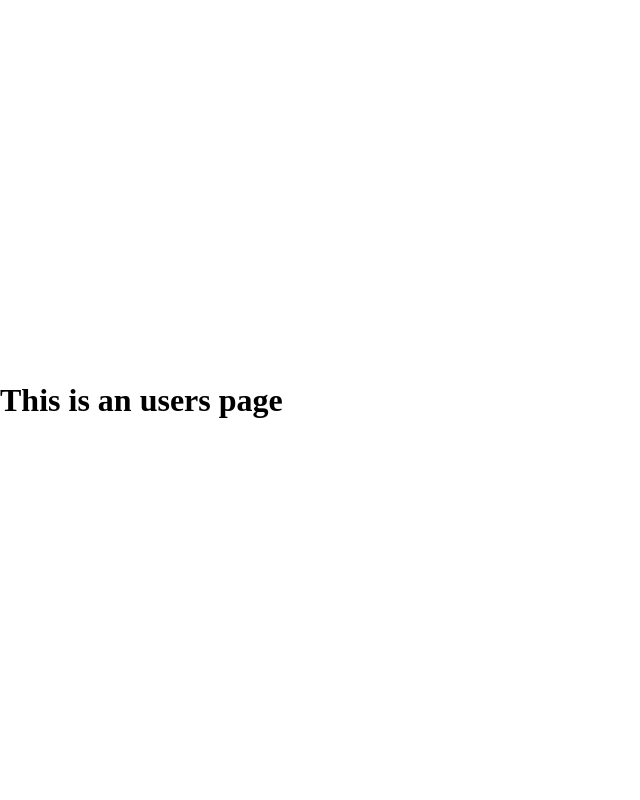
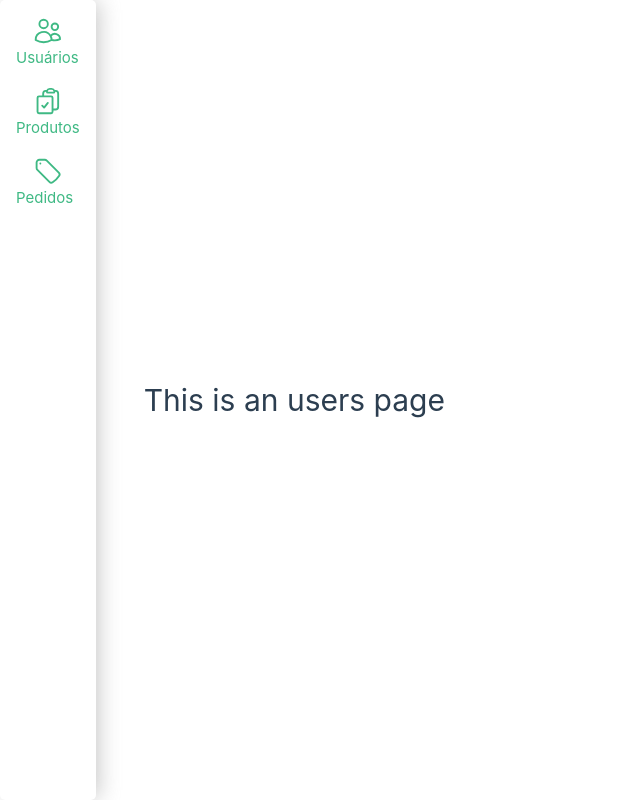
Before and after one commit to mariabaeta27/test-vue-escriba, a Vue app: page /users in a window 1280 px wide. Shown: the whole page, without its empty margins (0-640 px from the left). Built offline with nearby package versions, Linux system fonts and the light colour scheme.

Commit message:
feat: :sparkles: Creating a NavBar componet

```diff
--- a/package.json
+++ b/package.json
@@ -14,6 +14,7 @@
     "format": "prettier --write src/"
   },
   "dependencies": {
+    "@heroicons/vue": "^2.0.18",
     "axios": "^1.5.1",
     "vue": "^3.3.4",
     "vue-router": "^4.2.5",
--- a/src/App.vue
+++ b/src/App.vue
@@ -1,71 +1,18 @@
 <script setup lang="ts">
 import { RouterView } from 'vue-router'
+import NavBar from './components/NavBar.vue'
 </script>
 
 <template>
-  <RouterView />
+  <div id="body">
+    <NavBar />
+    <RouterView />
+  </div>
 </template>
 
 <style scoped>
-header {
-  line-height: 1.5;
-  max-height: 100vh;
-}
-
-.logo {
-  display: block;
-  margin: 0 auto 2rem;
-}
-
-nav {
-  width: 100%;
-  font-size: 12px;
-  text-align: center;
-  margin-top: 2rem;
-}
-
-nav a.router-link-exact-active {
-  color: var(--color-text);
-}
-
-nav a.router-link-exact-active:hover {
-  background-color: transparent;
-}
-
-nav a {
-  display: inline-block;
-  padding: 0 1rem;
-  border-left: 1px solid var(--color-border);
-}
-
-nav a:first-of-type {
-  border: 0;
-}
-
-@media (min-width: 1024px) {
-  header {
-    display: flex;
-    place-items: center;
-    padding-right: calc(var(--section-gap) / 2);
-  }
-
-  .logo {
-    margin: 0 2rem 0 0;
-  }
-
-  header .wrapper {
-    display: flex;
-    place-items: flex-start;
-    flex-wrap: wrap;
-  }
-
-  nav {
-    text-align: left;
-    margin-left: -1rem;
-    font-size: 1rem;
-
-    padding: 1rem 0;
-    margin-top: 1rem;
-  }
+#body {
+  height: 100vh;
+  display: flex;
 }
 </style>
--- a/src/assets/base.css
+++ b/src/assets/base.css
@@ -1,9 +1,86 @@
-* {
-  padding: 0;
+/* color palette from <https://github.com/vuejs/theme> */
+:root {
+  --vt-c-white: #ffffff;
+  --vt-c-white-soft: #f8f8f8;
+  --vt-c-white-mute: #f2f2f2;
+
+  --vt-c-black: #181818;
+  --vt-c-black-soft: #222222;
+  --vt-c-black-mute: #282828;
+
+  --vt-c-indigo: #2c3e50;
+
+  --vt-c-divider-light-1: rgba(60, 60, 60, 0.29);
+  --vt-c-divider-light-2: rgba(60, 60, 60, 0.12);
+  --vt-c-divider-dark-1: rgba(84, 84, 84, 0.65);
+  --vt-c-divider-dark-2: rgba(84, 84, 84, 0.48);
+
+  --vt-c-text-light-1: var(--vt-c-indigo);
+  --vt-c-text-light-2: rgba(60, 60, 60, 0.66);
+  --vt-c-text-dark-1: var(--vt-c-white);
+  --vt-c-text-dark-2: rgba(235, 235, 235, 0.64);
+}
+
+/* semantic color variables for this project */
+:root {
+  --color-background: var(--vt-c-white);
+  --color-background-soft: var(--vt-c-white-soft);
+  --color-background-mute: var(--vt-c-white-mute);
+
+  --color-border: var(--vt-c-divider-light-2);
+  --color-border-hover: var(--vt-c-divider-light-1);
+
+  --color-heading: var(--vt-c-text-light-1);
+  --color-text: var(--vt-c-text-light-1);
+
+  --section-gap: 160px;
+}
+
+@media (prefers-color-scheme: dark) {
+  :root {
+    --color-background: var(--vt-c-black);
+    --color-background-soft: var(--vt-c-black-soft);
+    --color-background-mute: var(--vt-c-black-mute);
+
+    --color-border: var(--vt-c-divider-dark-2);
+    --color-border-hover: var(--vt-c-divider-dark-1);
+
+    --color-heading: var(--vt-c-text-dark-1);
+    --color-text: var(--vt-c-text-dark-2);
+  }
+}
+
+*,
+*::before,
+*::after {
+  box-sizing: border-box;
   margin: 0;
-  box-sizing: border-box;
+  font-weight: normal;
 }
 
 body {
-  height: 100vh;
+  min-height: 100vh;
+  color: var(--color-text);
+  background: var(--color-background);
+  transition:
+    color 0.5s,
+    background-color 0.5s;
+  line-height: 1.6;
+  font-family:
+    Inter,
+    -apple-system,
+    BlinkMacSystemFont,
+    'Segoe UI',
+    Roboto,
+    Oxygen,
+    Ubuntu,
+    Cantarell,
+    'Fira Sans',
+    'Droid Sans',
+    'Helvetica Neue',
+    sans-serif;
+  font-size: 15px;
+  text-rendering: optimizeLegibility;
+  -webkit-font-smoothing: antialiased;
+  -moz-osx-font-smoothing: grayscale;
 }
--- a/src/assets/main.css
+++ b/src/assets/main.css
@@ -1 +1,15 @@
 @import './base.css';
+
+* {
+  padding: 0;
+  margin: 0;
+  box-sizing: border-box;
+}
+
+body {
+  height: 100vh;
+}
+
+a {
+  text-decoration: none;
+}
--- a/src/components/HelloWorld.vue
+++ /dev/null
@@ -1,41 +0,0 @@
-<script setup lang="ts">
-defineProps<{
-  msg: string
-}>()
-</script>
-
-<template>
-  <div class="greetings">
-    <h1 class="green">{{ msg }}</h1>
-    <h3>
-      You’ve successfully created a project with
-      <a href="https://vitejs.dev/" target="_blank" rel="noopener">Vite</a> +
-      <a href="https://vuejs.org/" target="_blank" rel="noopener">Vue 3</a>. What's next?
-    </h3>
-  </div>
-</template>
-
-<style scoped>
-h1 {
-  font-weight: 500;
-  font-size: 2.6rem;
-  position: relative;
-  top: -10px;
-}
-
-h3 {
-  font-size: 1.2rem;
-}
-
-.greetings h1,
-.greetings h3 {
-  text-align: center;
-}
-
-@media (min-width: 1024px) {
-  .greetings h1,
-  .greetings h3 {
-    text-align: left;
-  }
-}
-</style>
--- a/src/components/NavBar.vue
+++ b/src/components/NavBar.vue
@@ -1,12 +1,53 @@
-<header>
-    <img alt="Vue logo" class="logo" src="@/assets/logo.svg" width="125" height="125" />
+<script setup lang="ts">
+// defineProps<{
+//   msg: string
+// }>()
+import { UsersIcon, TagIcon, ClipboardDocumentCheckIcon } from '@heroicons/vue/24/outline'
+</script>
 
-    <div class="wrapper">
-      <HelloWorld msg="You did it!" />
+<template>
+  <!-- Preciso colocar para mudar a cor quando uma rota estiver selecionada -->
+  <header class="navigation">
+    <nav>
+      <RouterLink to="/users">
+        <UsersIcon class="icon" />
+        Usuários
+      </RouterLink>
+      <RouterLink to="/products">
+        <ClipboardDocumentCheckIcon class="icon" />
+        Produtos
+      </RouterLink>
+      <RouterLink to="/orders">
+        <TagIcon class="icon" />
+        Pedidos
+      </RouterLink>
+    </nav>
+  </header>
+</template>
 
-      <nav>
-        <RouterLink to="/">Home</RouterLink>
-        <RouterLink to="/about">About</RouterLink>
-      </nav>
-    </div>
-  </header>
+<style scoped>
+.navigation {
+  border-radius: 5px;
+  margin-right: 3rem;
+  padding: 1rem;
+  box-shadow: 4px 0px 22px -2px rgba(176, 176, 176, 0.75);
+  -webkit-box-shadow: 4px 0px 22px -2px rgba(176, 176, 176, 0.75);
+  -moz-box-shadow: 4px 0px 22px -2px rgba(176, 176, 176, 0.75);
+}
+
+.navigation nav {
+  display: flex;
+  flex-direction: column;
+}
+
+.navigation nav a {
+  color: #3fb984;
+  display: flex;
+  flex-direction: column;
+  margin-bottom: 1rem;
+}
+
+.icon {
+  height: 30px;
+}
+</style>
```
Also changed, not shown: 2 other files (tests, documents, lock files or other folders).
